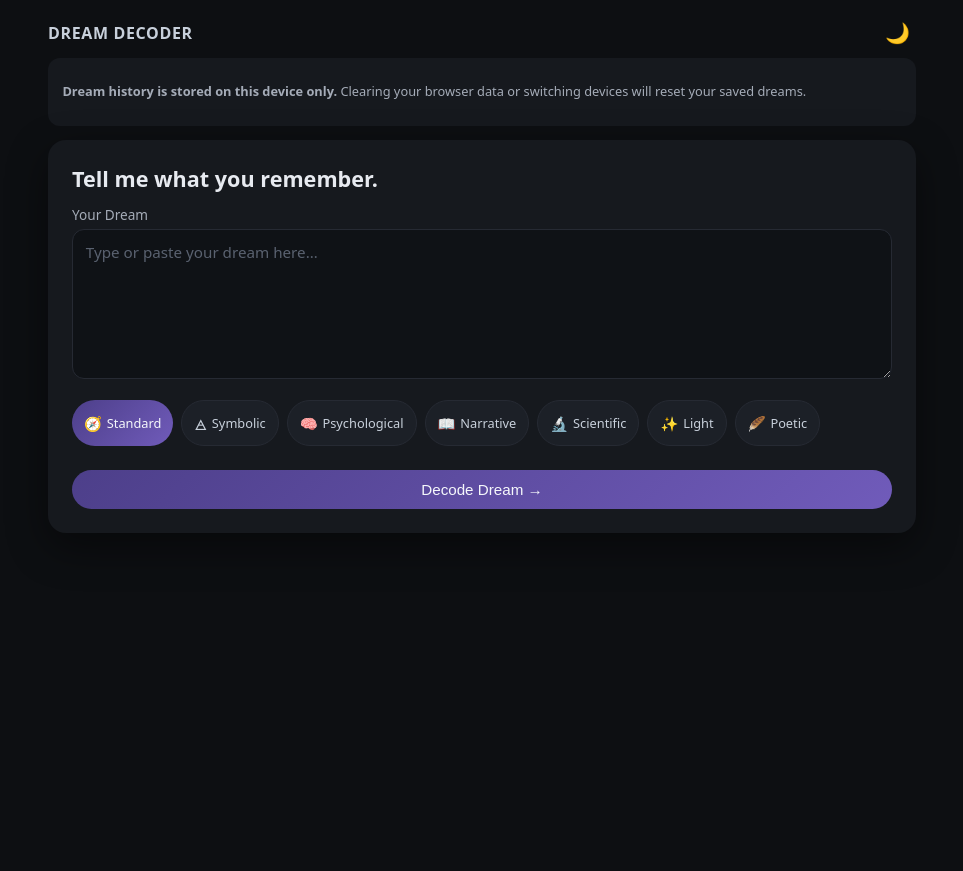
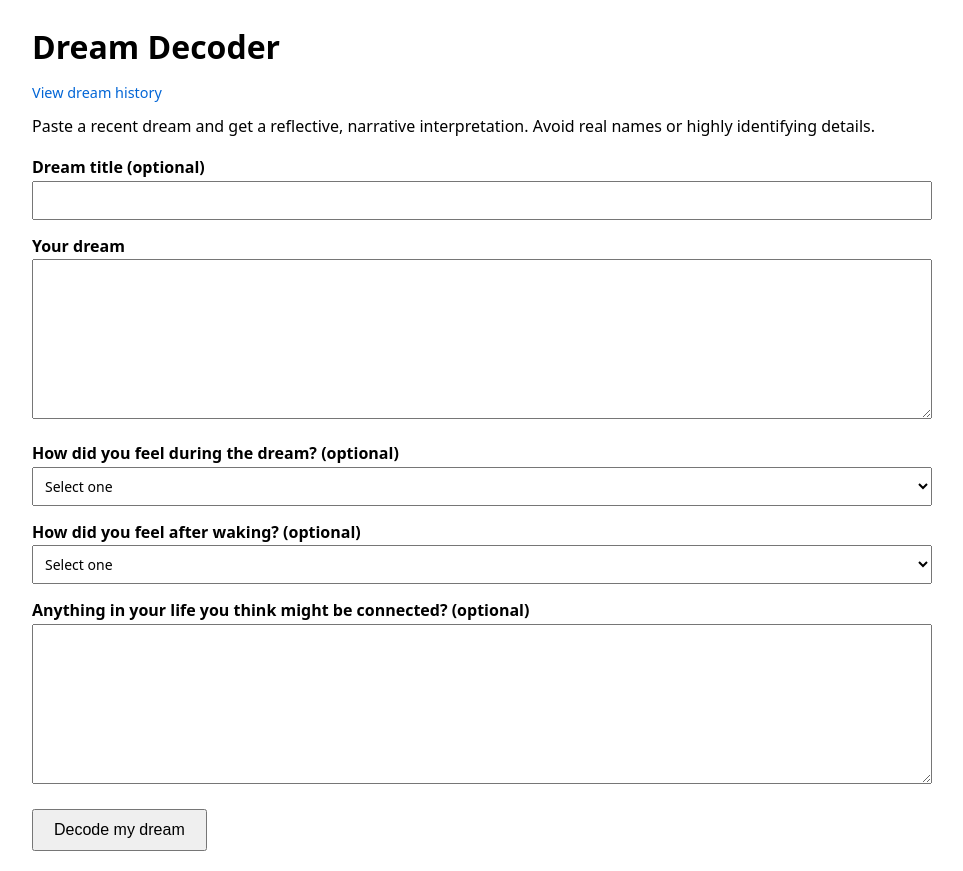
Before and after one commit to kerry-netizen/dream-decoder, a Flask app: page / in a window 1280 px wide. Shown: the whole page, without its empty margins (158-1121 px from the left). Before the commit the page ends 509 px from the top, so only its background shows below. Run offline with Flask 3, Linux system fonts and the light colour scheme.

Commit message:
Restore feelings and life context fields

```diff
--- a/templates/index.html
+++ b/templates/index.html
@@ -1,104 +1,76 @@
-<!DOCTYPE html>
-<html lang="en">
+<!doctype html>
+<html>
 <head>
-  <meta charset="UTF-8" />
+  <meta charset="utf-8">
   <title>Dream Decoder</title>
-  <meta name="viewport" content="width=device-width, initial-scale=1" />
+  <style>
+    body { font-family: system-ui, sans-serif; max-width: 900px; margin: 20px auto; line-height: 1.6; }
+    h1 { margin-bottom: 8px; }
+    p { margin-top: 4px; }
+    label { display: block; margin-top: 14px; font-weight: 600; }
+    input[type="text"], select, textarea {
+      width: 100%;
+      padding: 8px;
+      box-sizing: border-box;
+      font-family: inherit;
+      font-size: 14px;
+    }
+    textarea { min-height: 160px; }
+    button {
+      margin-top: 18px;
+      padding: 10px 20px;
+      font-size: 16px;
+      cursor: pointer;
+    }
+    a { text-decoration: none; color: #0366d6; }
+    a:hover { text-decoration: underline; }
+    .top-links { margin-bottom: 10px; font-size: 0.9em; }
+  </style>
+</head>
+<body>
 
-  <link rel="stylesheet" href="{{ url_for('static', filename='styles.css') }}">
-</head>
+  <h1>Dream Decoder</h1>
+  <div class="top-links">
+    <a href="/history">View dream history</a>
+  </div>
+  <p>Paste a recent dream and get a reflective, narrative interpretation. Avoid real names or highly identifying details.</p>
 
-<body class="dd-body dd-dark">
+  <form method="post">
+    <label for="dream_title">Dream title (optional)</label>
+    <input type="text" id="dream_title" name="dream_title" />
 
-  <div class="dd-app">
+    <label for="dream_text">Your dream</label>
+    <textarea id="dream_text" name="dream_text" maxlength="5000" required></textarea>
 
-    <!-- Top bar -->
-    <header class="dd-header">
-      <div class="dd-logo">Dream Decoder</div>
-      <button id="theme-toggle" class="dd-icon-button" aria-label="Toggle theme">
-        🌙
-      </button>
-    </header>
+    <label for="felt_during">How did you feel during the dream? (optional)</label>
+    <select id="felt_during" name="felt_during">
+      <option value="">Select one</option>
+      <option value="anxious">Anxious</option>
+      <option value="afraid">Afraid</option>
+      <option value="confused">Confused</option>
+      <option value="curious">Curious</option>
+      <option value="excited">Excited</option>
+      <option value="peaceful">Peaceful</option>
+      <option value="angry">Angry</option>
+      <option value="sad">Sad</option>
+    </select>
 
-    <!-- Device history notice -->
-    <section class="dd-notice">
-      <p>
-        <strong>Dream history is stored on this device only.</strong>
-        Clearing your browser data or switching devices will reset your saved dreams.
-      </p>
-    </section>
+    <label for="felt_after">How did you feel after waking? (optional)</label>
+    <select id="felt_after" name="felt_after">
+      <option value="">Select one</option>
+      <option value="relieved">Relieved</option>
+      <option value="still anxious">Still anxious</option>
+      <option value="tired">Tired</option>
+      <option value="refreshed">Refreshed</option>
+      <option value="thoughtful">Thoughtful</option>
+      <option value="unsettled">Unsettled</option>
+    </select>
 
-    <!-- Main Input Card -->
-    <main class="dd-main">
-      <section class="dd-input-card">
-        <h1 class="dd-title">Tell me what you remember.</h1>
+    <label for="life_context">Anything in your life you think might be connected? (optional)</label>
+    <textarea id="life_context" name="life_context" maxlength="1000"></textarea>
 
-        <form id="dream-form" method="POST" action="{{ url_for('index') }}">
-
-          <!-- Dream Text -->
-          <label for="dream-text" class="dd-label">Your Dream</label>
-          <textarea id="dream-text" name="dream_text" rows="6" required
-            placeholder="Type or paste your dream here…"></textarea>
-
-          <!-- Hidden mode input -->
-          <input type="hidden" id="mode-input" name="mode" value="standard" />
-
-          <!-- Mode Chips -->
-          <div class="dd-mode-bar">
-            <div class="dd-mode-chip dd-mode-chip--active" data-mode="standard">
-              <span class="dd-chip-icon">🧭</span>
-              <span>Standard</span>
-            </div>
-
-            <div class="dd-mode-chip" data-mode="symbolic">
-              <span class="dd-chip-icon">🜁</span>
-              <span>Symbolic</span>
-            </div>
-
-            <div class="dd-mode-chip" data-mode="psychological">
-              <span class="dd-chip-icon">🧠</span>
-              <span>Psychological</span>
-            </div>
-
-            <div class="dd-mode-chip" data-mode="narrative">
-              <span class="dd-chip-icon">📖</span>
-              <span>Narrative</span>
-            </div>
-
-            <div class="dd-mode-chip" data-mode="scientific">
-              <span class="dd-chip-icon">🔬</span>
-              <span>Scientific</span>
-            </div>
-
-            <div class="dd-mode-chip" data-mode="light">
-              <span class="dd-chip-icon">✨</span>
-              <span>Light</span>
-            </div>
-
-            <div class="dd-mode-chip" data-mode="poetic">
-              <span class="dd-chip-icon">🪶</span>
-              <span>Poetic</span>
-            </div>
-          </div>
-
-          <!-- Submit -->
-          <button type="submit" class="dd-primary-button">
-            Decode Dream →
-          </button>
-
-          <!-- Loading indicator -->
-          <div id="loading-indicator">
-            <div class="dd-spinner"></div>
-            <span>Decoding your dream…</span>
-          </div>
-
-        </form>
-      </section>
-    </main>
-
-  </div>
-
-  <script src="{{ url_for('static', filename='app.js') }}"></script>
+    <button type="submit">Decode my dream</button>
+  </form>
 
 </body>
 </html>
```
